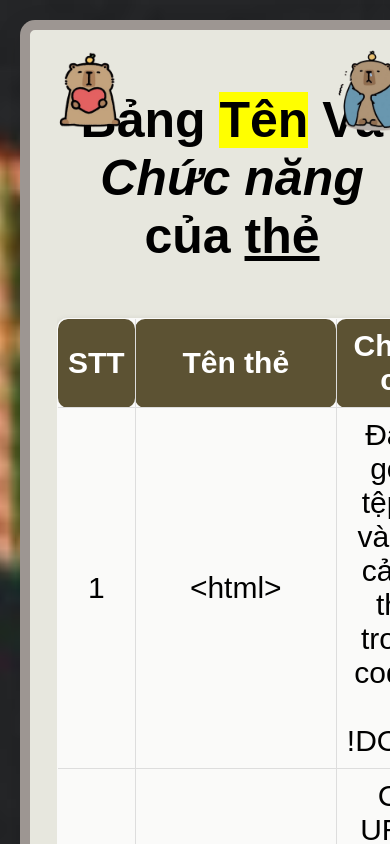
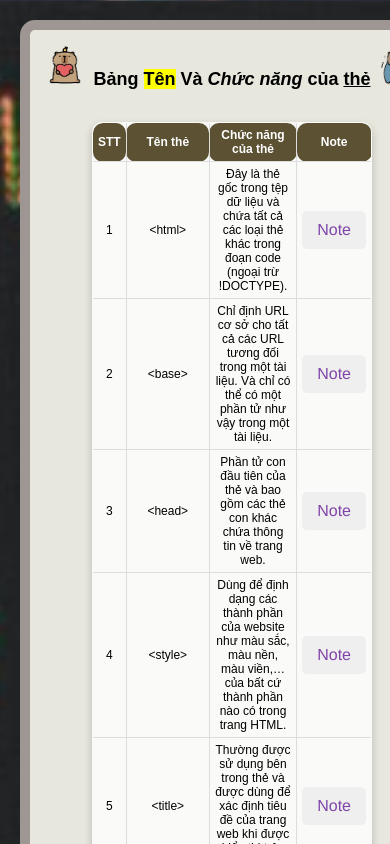
Before and after one commit to MuchiroudeAstrea/Table-Card-HTML, a plain HTML site: page index.html in a window 390 px wide. Shown: the top 844 px of the page. Drawn offline with Linux system fonts and the light colour scheme.

Commit message:
fig to mobile

```diff
--- a/style.css
+++ b/style.css
@@ -69,6 +69,8 @@ button {
   font-size: 16px; /* Kích thước chữ */
   cursor: pointer; /* Thay đổi con trỏ khi di chuột */
   transition: background-color 0.3s ease, transform 0.2s ease;
+  font-family: Roboto Slab Bold, "Franklin Gothic Medium", "Arial Narrow", Arial, sans-serif;
+  color: #7f44a7;
 }
 
 tr:hover td {
@@ -84,11 +86,6 @@ td {
 button:hover {
   background-color: #bb8522; /* Màu nền khi di chuột */
   transform: scale(1.05); /* Phóng to nút một chút */
-}
-
-button {
-  font-family: Roboto Slab "Franklin Gothic Medium", "Arial Narrow", Arial, sans-serif;
-  color: #7f44a7;
 }
 
 button:active {
@@ -142,3 +139,44 @@ tr.highlight-green:hover td {
 tr:not(.highlight-green):hover td {
   background-color: #f1f1f1; /* Chỉ áp dụng màu hover nếu không có highlight-green */
 }
+/* Media Queries for Responsive Design */
+@media (max-width: 768px) {
+  h1 {
+    font-size: 1.5em;
+  }
+
+  .capybara-image {
+    width: 70px;
+  }
+
+  td,
+  th {
+    font-size: 1.5em;
+  }
+
+  table {
+    font-size: 14px;
+  }
+}
+
+@media (max-width: 480px) {
+  h1 {
+    font-size: 18px;
+  }
+
+  .capybara-image {
+    width: 50px;
+  }
+  td,
+  th {
+    font-size: 1em;
+  }
+  table {
+    font-size: 12px;
+  }
+
+  thead th,
+  tbody td {
+    padding: 5px;
+  }
+}
```
Also changed, not shown: 1 other file.
